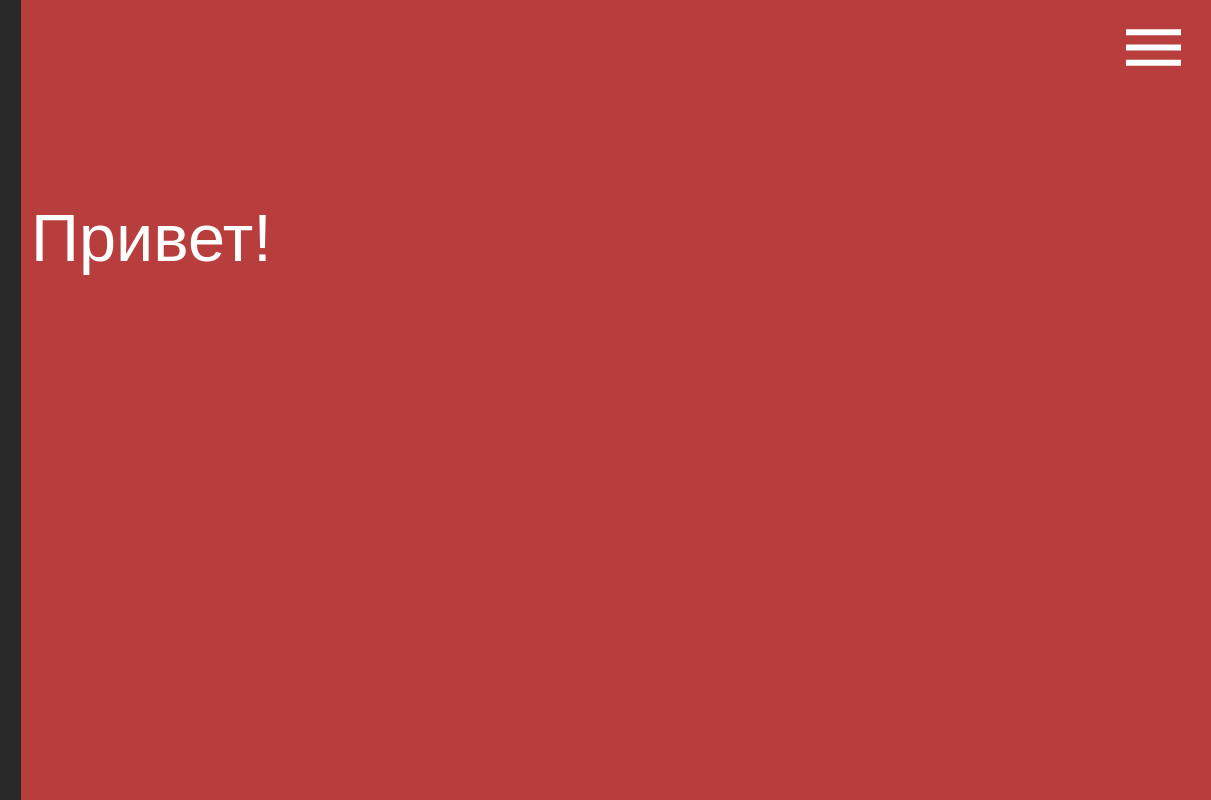
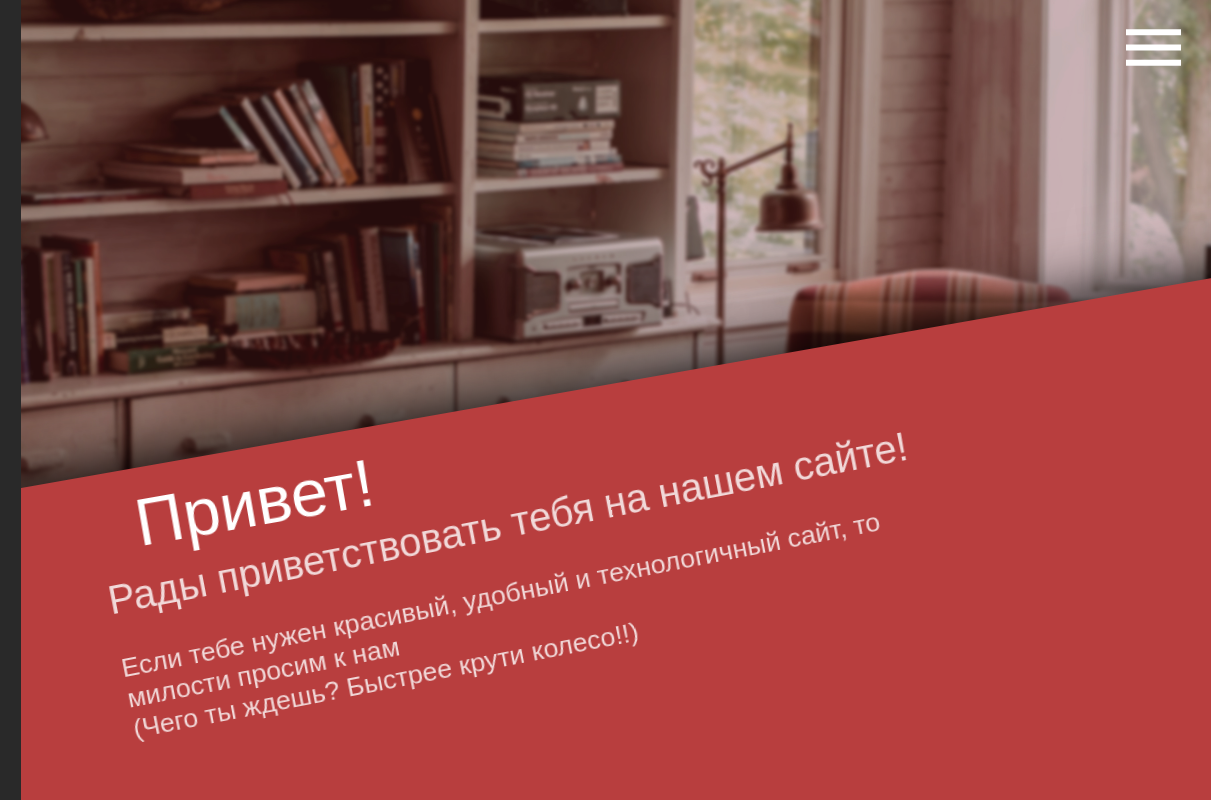
Before and after one commit to Riqtu/Z-Studio, a plain HTML site: page index.html in a window 1280 px wide. Shown: the top 800 px of the page, 69-1280 px from the left. Drawn offline with nearby package versions, Linux system fonts and the light colour scheme; a web font is replaced by a local one.

Commit message:
add new animations and pages

```diff
--- a/css/style.css
+++ b/css/style.css
@@ -21,6 +21,7 @@
 .menu img{
     width: 55px;
     transition: 0.3s;
+    cursor: pointer;
 }
 .menu img:hover{
     transform: rotate(90deg)
@@ -88,6 +89,7 @@
 .novigation__exit img{
     width: 55px;
     transition: 0.3s;
+    cursor: pointer;
 }
 .novigation__exit img:hover{
     transform: rotate(90deg)
@@ -143,15 +145,51 @@
 .welcome__hello{
     position: absolute;
     width: 50%;
-    left: 100px;
-    top: 200px;
+    left: 200px;
+    top: 430px;
     font-size: 50pt;
+    z-index: 4;
+    transform: rotate(-10deg)
+}
+.welcome__flat{
+    position: fixed;
+    width: 150%;
+    top:330px;
+    height: 1000px;
+    left: 70px;
+    background: rgb(184, 62, 62);
+    transform: rotate(-10deg);
+    box-shadow: 1px -3px 60px black;
+}
+.welcome__logo img{
+    width: 300px;
+}
+.welcome__ph{
+    position: fixed;
+    width: 100%;
+    height: 150%;
+    opacity: 0.8;
+}
+.welcome__ph img{
+    width: 100%;
+}
+.welcome__text{
+    position: fixed;
+    top: 500px;
+    left: 182px;
+    transform: rotate(-11deg);
+    font-size: 20pt;
+    opacity: 0.8;
+}
+.welcome h1{
+    font-size: 30pt;
+    font-weight: 300;
 }
 .about{
     position: fixed;
     width: 100%;
     height: 100%;
-    background: rgb(95, 62, 184);
+    background: rgb(184, 62, 62);
     opacity: 0;
     z-index: 99;
 }
--- a/index.html
+++ b/index.html
@@ -35,6 +35,18 @@
     </div>
     <div class="welcome">
         <div class="welcome__hello">Привет!</div>
+        <div class="welcome__ph">
+            <img src="img/welcome.jpg" alt="">
+        </div>
+        <div class="welcome__flat"></div>
+        <div class="welcome__text">
+            <h1>Рады приветствовать тебя на нашем сайте!</h1> <p>&#160</p>
+            <p>Если тебе нужен красивый, удобный и
+                технологичный сайт, то <p></p> милости просим к нам</p>
+                <p>
+                    (Чего ты ждешь? Быстрее крути колесо!!)
+                </p>
+        </div>
     </div>
     <div class="about"></div>
 </body>
--- a/js/main.js
+++ b/js/main.js
@@ -5,11 +5,17 @@ $(document).ready(function(){
         var b = $(".about").css('opacity')
     if ( bo >= 200 && a==1 && b==0) {
         $(".welcome").animate({'opacity':'0'},500)
+        $(".welcome__flat").animate({'top':'-100px'},1000)
+        $(".welcome__hello").animate({'top':'-90px'},1050)
+        $(".welcome__text").animate({'top':'-90px'},1100)
         $(".about").animate({'opacity':'1'},700)
         $(".bar__welcome").animate({'opacity':'0'},500)
     };
     if ( bo < 200 && a==0 && b==1) {
         $(".welcome").animate({'opacity':'1'},500)
+        $(".welcome__flat").animate({'top':'330px'},400)
+        $(".welcome__hello").animate({'top':'430px'},400)
+        $(".welcome__text").animate({'top':'500px'},400)
         $(".about").animate({'opacity':'0'},700)
         $(".bar__welcome").animate({'opacity':'1'},500)
     };
```
Also changed, not shown: img/welcome.jpg (added), 3 other files.
